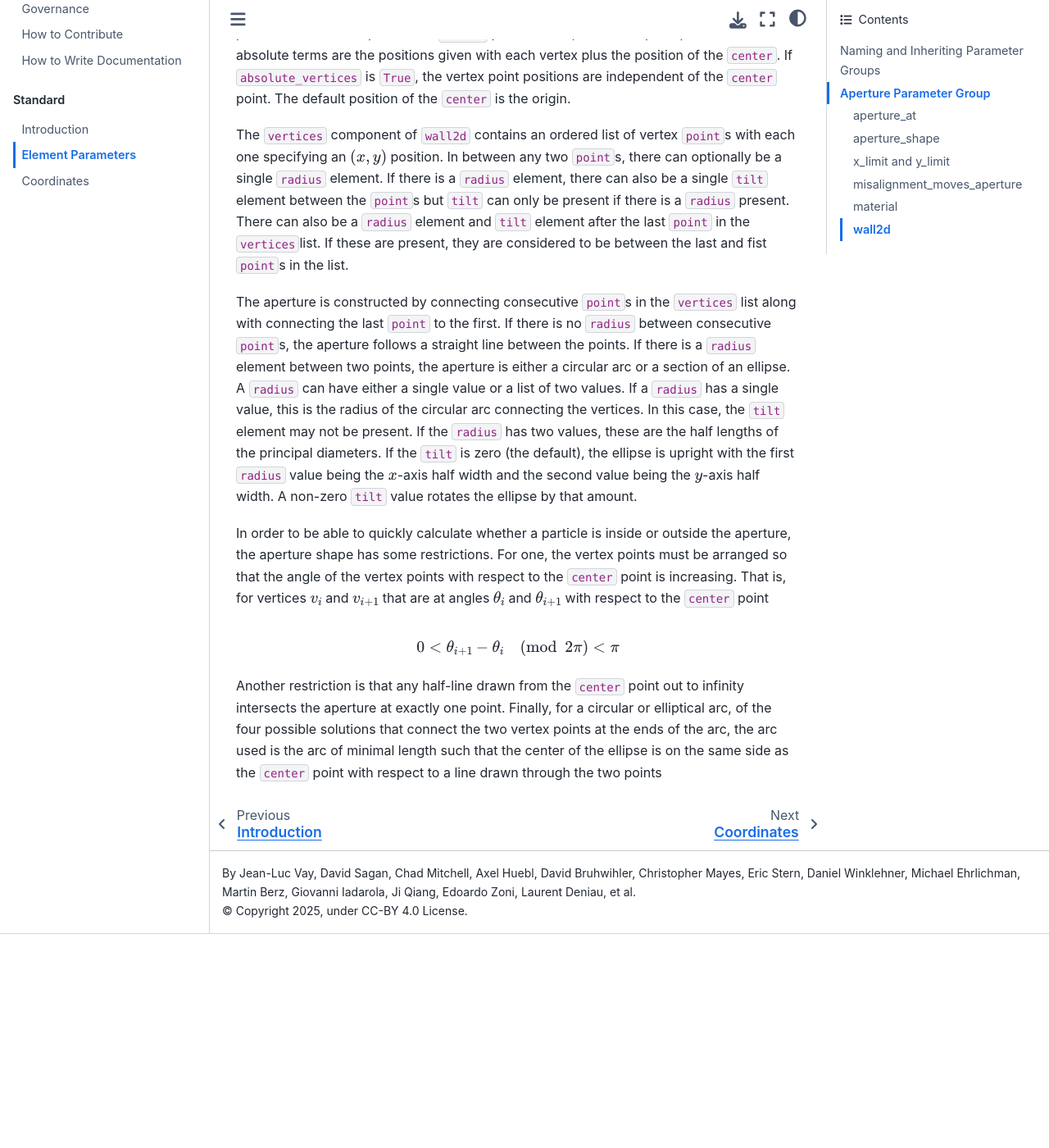
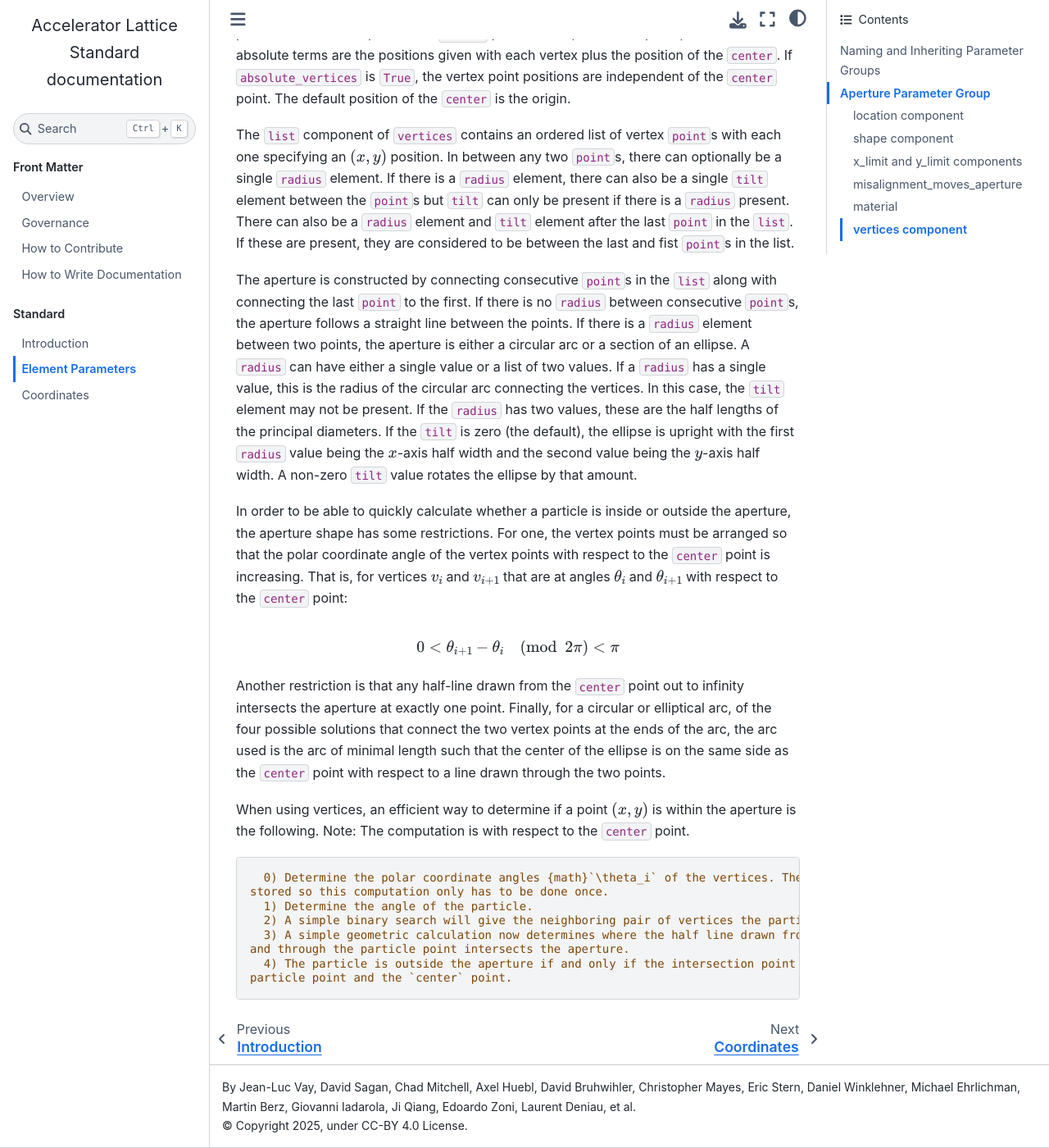
Before and after one commit to campa-consortium/lattice-standard, a Sphinx documentation site: the page built from source/element_parameters.md, in a window 1280 px wide and 1400 px high, scrolled down 4505 px. Shown: the whole window at 82% size. Built offline with Sphinx 7.4.7 and the Sphinx Book theme 1.1.4, drawn with Linux system fonts in a browser that asks for light colours; before the commit the page ends 5644 px from its top, so only the background shows below that; some of the changed text lies outside the part shown.

Commit message:
Update to address some comments.

````diff
--- a/source/element_parameters.md
+++ b/source/element_parameters.md
@@ -56,19 +56,19 @@ element:
 
 Components:
 ```{code} yaml
-x_limit
-y_limit
-aperture_shape
-aperture_at
-aperture_shifts_with_body
-wall2d
-material
-thickness
+x_limit                      # [m] Vector of two real numbers
+y_limit                      # [m] Vector of two real numbers
+shape                        # Switch
+location                     # Switch
+aperture_shifts_with_body    # Boolian
+vertices                     # Structure
+material                     # String
+thickness                    # [m] Real number
 ```
 
-### aperture_at
+### location component
 
-The aperture location is set by the `aperture_at` parameter. Possible values are
+The aperture location is set by the `location` parameter. Possible values are
 ```{code} yaml
 ENTRANCE_END   # Body entrance end (default)
 CENTER         # Element center
@@ -79,26 +79,26 @@ EVERYWHERE     # Everywhere
 ```
 The default is `ENTRANCE_END`.
 
-### aperture_shape
+### shape component
 
 ```{figure} figures/apertures.svg
 :width: 90%
 :name: f:aperture
 
 A) RECTANGULAR and ELLIPTICAL apertures. As drawn, `x_limit[1]` and `y_limit[1]` are
-negative and `x_limit[2]` and `y_limit[2]` are positive. B) The `wall2d` aperture is defined
+negative and `x_limit[2]` and `y_limit[2]` are positive. B) The `vertices` aperture is defined
 by a set of vertices.
 ```
 
-The `aperture_shape` parameter selects the shape of the aperture. Possible values are:
+The `shape` parameter selects the shape of the aperture. Possible values are:
 ```{code} yaml
 RECTANGULAR   # Rectangular shape.
 ELLIPTICAL    # Elliptical shape.
-WALL2D        # Shape defined by set of vertices.
+VERTICES      # Shape defined by set of vertices.
 CUSTOM_SHAPE  # Shape defined outside of the lattice standard.
 ```
 
-### x_limit and y_limit
+### x_limit and y_limit components
 
 For `RECTANGULAR` and `ELLIPTICAL` shapes the `x_limit` and `y_limit` parameters are
 used to calculate the aperture as shown in {numref}`f:aperture`A.
@@ -153,25 +153,25 @@ With `misalignment_moves_aperture` set to `True`, the computation order could be
 The `material` parameter sets the material of the aperture.
 Using chemical formulas like `Cu` and `Fe` are the most portable.
 
-### wall2d
+### vertices component
 
-The `WALL2D` setting for `aperture_shape` is for defining an aperture using a
+The `VERTICES` setting for `shape` is for defining an aperture using a
 set of vertex points as illustrated in {numref}`f:aperture`B.
 Between vertex points, the aperture can can follow a straight line or the arc of an ellipse.
-The vertex points are specified by setting the `wall2d` parameter. This parameter has three
+The vertex points are specified by setting the `vertices` parameter. This parameter has three
 subcomponents
 ```{code} yaml
-center              # (x, y) center pointer.
+center              # [m] Vector of [x, y] center point.
 absolute_vertices   # Boolian. Default is False.
-vertices            # Ordered list of vertex points.
+list                # Struct. Ordered list of vertex points.
 ```
 Example:
 ```{code} yaml
 Aperture:
-  wall2d:
+  vertices:
     center: [-0.045, 0.011]
     absolute_vertices: True
-    vertices:
+    list:
       - point: [0.023, 0.069]      # V1
       - point: [-0.025, 0.067]     # V2
       - radius: [0.08, 0.04]
@@ -188,15 +188,15 @@ That is, the vertex point positions in absolute terms are the positions given wi
 the position of the `center`. If `absolute_vertices` is `True`, the vertex point positions
 are independent of the `center` point. The default position of the `center` is the origin.
 
-The `vertices` component of `wall2d` contains an ordered  list of vertex
+The `list` component of `vertices` contains an ordered  list of vertex
 `point`s with each one specifying an {math}`(x, y)` position.
 In between any two `point`s, there can optionally be a single `radius` element.
 If there is a `radius` element, there can also be a  single `tilt` element between
 the `point`s but `tilt` can only be present if there is a `radius` present.
-There can also be a `radius` element and `tilt` element after the last `point` in the `vertices`list.
+There can also be a `radius` element and `tilt` element after the last `point` in the `list`.
 If these are present, they are considered to be between the last and fist `point`s in the list.
 
-The aperture is constructed by connecting consecutive `point`s in the `vertices` list along with
+The aperture is constructed by connecting consecutive `point`s in the `list` along with
 connecting the last `point` to the first. If there is no `radius` between consecutive `point`s,
 the aperture follows a straight line between the points. If there is a `radius` element between
 two points, the aperture is either a circular arc or a section of an ellipse.
@@ -209,10 +209,10 @@ half width. A non-zero `tilt` value rotates the ellipse by that amount.
 
 In order to be able to quickly calculate whether a particle is inside or outside the
 aperture, the aperture shape has some restrictions. For one,
-the vertex points must be arranged so that the angle of the vertex points
+the vertex points must be arranged so that the polar coordinate angle of the vertex points
 with respect to the `center` point is increasing. That is, for vertices {math}`v_i` and
 {math}`v_{i+1}` that are at angles {math}`\theta_i` and {math}`\theta_{i+1}` with respect
-to the `center` point
+to the `center` point:
 ```{math}
   0 < \theta_{i+1} - \theta_{i} \pmod{2\pi} < \pi
 ```
@@ -220,4 +220,17 @@ Another restriction is that any half-line drawn from the `center` point out to i
 the aperture at exactly one point. Finally, for a circular or elliptical arc, of
 the four possible solutions that connect the two vertex points at the ends of the arc,
 the arc used is the arc of minimal length such that the center of the ellipse is on the same side
-as the `center` point with respect to a line drawn through the two points
+as the `center` point with respect to a line drawn through the two points.
+
+When using vertices, an efficient way to determine if a point {math}`(x, y)` is within the aperture
+is the following. Note: The computation is with respect to the `center` point.
+```{code} yaml
+  0) Determine the polar coordinate angles {math}`\theta_i` of the vertices. These angles can be
+stored so this computation only has to be done once.
+  1) Determine the angle of the particle.
+  2) A simple binary search will give the neighboring pair of vertices the particle's angle falls between.
+  3) A simple geometric calculation now determines where the half line drawn from the `center`
+and through the particle point intersects the aperture.
+  4) The particle is outside the aperture if and only if the intersection point is between the
+particle point and the `center` point.
+```
````
Also changed, not shown: other parts of source/element_parameters.md (+4 -4 lines).
